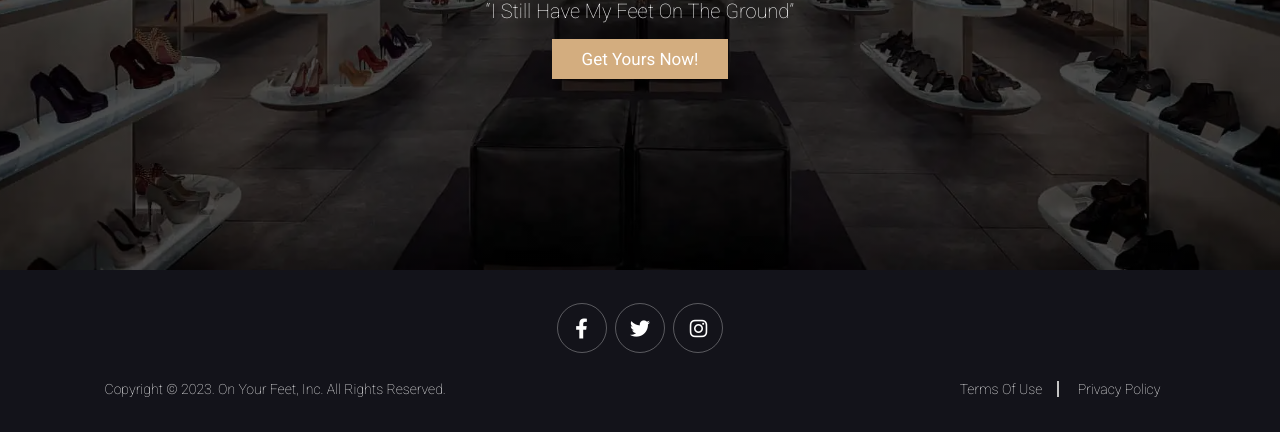
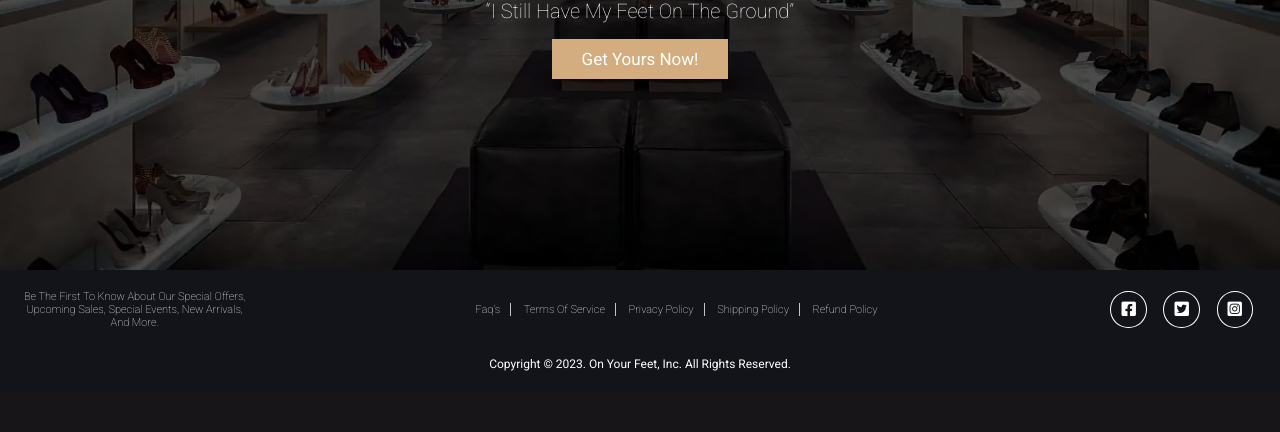
Before and after one commit to Airtrickster/shoebox-onyourfeet, a PHP site: page / in a window 1280 px wide. Shown: the part 490-922 px from the top of the page. After the commit the page ends 861 px from the top, so only its background shows below. Run offline with PHP 8.4, Linux system fonts and the light colour scheme.

Commit message:
footer redesign

```diff
--- a/css/style.css
+++ b/css/style.css
@@ -9,7 +9,7 @@
 }
 
 *{
-    font-family: 'Roboto', sans-serif;
+
     margin:0; padding:0;
     box-sizing: border-box;
     outline: none;
@@ -24,6 +24,7 @@
 
 body{
     background: var(--black);
+    font-family: 'Roboto', sans-serif;
 }
 
 html{
@@ -467,23 +468,20 @@ section{
     background:none;
 }
 
+footer{
+    font-family: 'Roboto', sans-serif;
+}
+
 .footer{
     background:var(--black);
     text-align: center;
 }
 
-.footer .share{
-    padding:1rem 0;
-}
-
 .footer .share a{
-    height: 5rem;
-    width: 5rem;
-    line-height: 5rem;
-    font-size: 2rem;
-    color:#fff;
-    border:var(--border);
-    margin:.3rem;
+    color: var(--text);
+    border: 1px solid var(--text);
+    margin: 0px 7px;
+    padding: 17px 10px;
     border-radius: 50%;
 }
 
@@ -492,27 +490,47 @@ section{
 }
 
 .footer .credit{
-    font-size: 1.4rem;
+    font-size: 1.05rem;
     color:#fff;
     font-weight: lighter;
-    padding:1.5rem;
+    font-size: 1.1rem;
+    padding:2rem 2rem .8rem 2rem;
     display: flex;
     justify-content: space-between;
     align-items: center;
 }
 
-.footer .credit .faqs a{
-        border-right: 2px solid #c4c4c4;
-        display: inline-block;
-        padding: 0 15px;
+.footer .credit .help a{
+    color: var(--text);
 }
 
-.footer .credit .faqs a:last-child{
-    border-right: 0;
+.wrap{
+    width:18.5%;
 }
 
-.footer .credit a{
+.wrap p{
+    word-wrap: break-word;
+    text-align: center;
+}
+
+.help a {
+    border-right: 1px solid #c4c4c4;
+    display: inline-block;
+    padding: 0 10px;
+}
+
+.help a:last-child {
+    border-right:0;
+}
+
+.sub-footer{
+    text-align: center;
     color: var(--text);
+    padding: 20px;
+}
+
+.sub-footer p{
+    font-size: 1.2rem;
 }
 
 
--- a/index.html
+++ b/index.html
@@ -100,24 +100,33 @@
 
 <!-- footer section starts  -->
 
-<section class="footer">
-
-    <div class="share">
-        <a href="https://www.facebook.com/VandKApparel" class="fab fa-facebook-f"></a>
-        <a href="https://www.twitter.com/" class="fab fa-twitter"></a>
-        <a href="https://www.instagram.com/" class="fab fa-instagram"></a>
-    </div>
+<footer class="footer">
 
     <div class="credit">
-        <p> Copyright  &copy; 2023. On your feet, inc. all rights reserved.</p>
+        <div class="wrap">
+            <p>Be the first to know about our special offers, upcoming sales, special events, new arrivals, and more.</p>
+        </div>
 
-        <div class="faqs">
-            <a href="#">Terms of Use</a>
-            <a href="#">Privacy Policy</a>
+        <div class="help">
+            <a href="#">faq's</a>
+            <a href="#">terms of service</a>
+            <a href="#">privacy policy</a>
+            <a href="#">shipping policy</a>
+            <a href="#">refund policy</a>
+        </div>
+
+        <div class="share">
+            <a href="https://www.facebook.com/VandKApparel" class="fab fa-xl fa-square-facebook"></a>
+            <a href="https://www.twitter.com/" class="fab fa-xl fa-square-twitter"></a>
+            <a href="https://www.instagram.com/" class="fab fa-xl fa-square-instagram"></a>
         </div>
     </div>
 
-</section>
+</footer>
+
+<footer class="sub-footer">
+    <p> Copyright &copy; 2023. On your feet, inc. all rights reserved.</p>
+</footer>
 
 <!-- custom js file link  -->
 <script src="js/script.js"></script>
```
Also changed, not shown: about.html (+5 -5 lines), faqs.html (added, +168 -0 lines).
